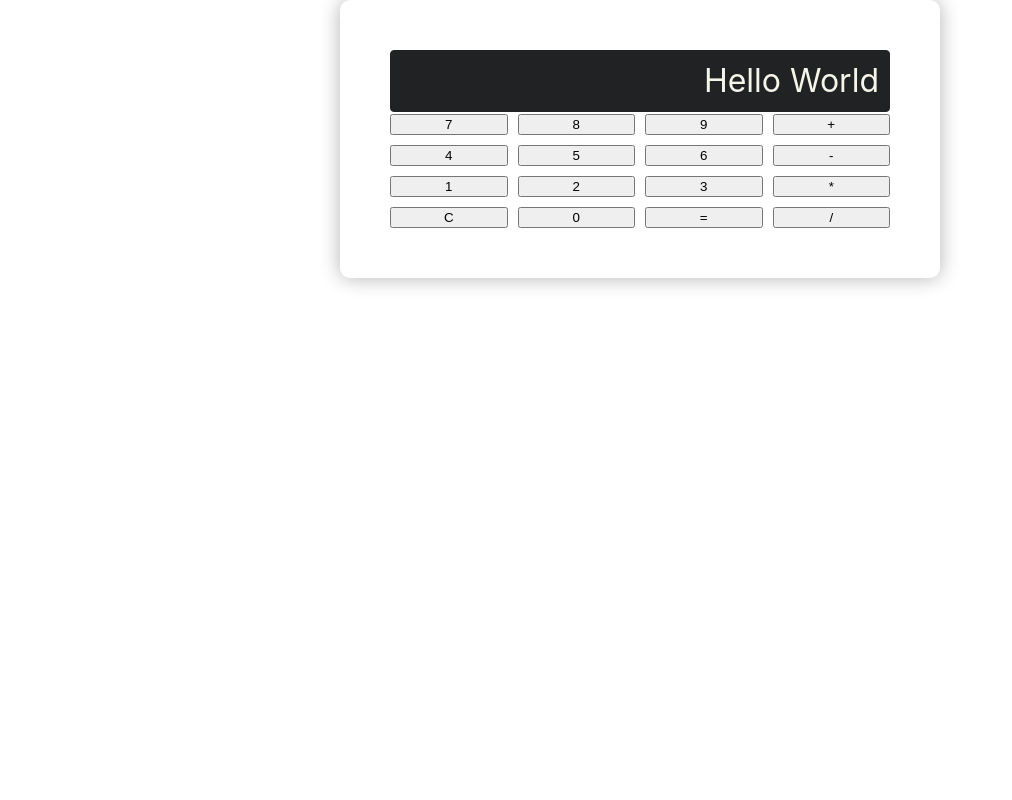
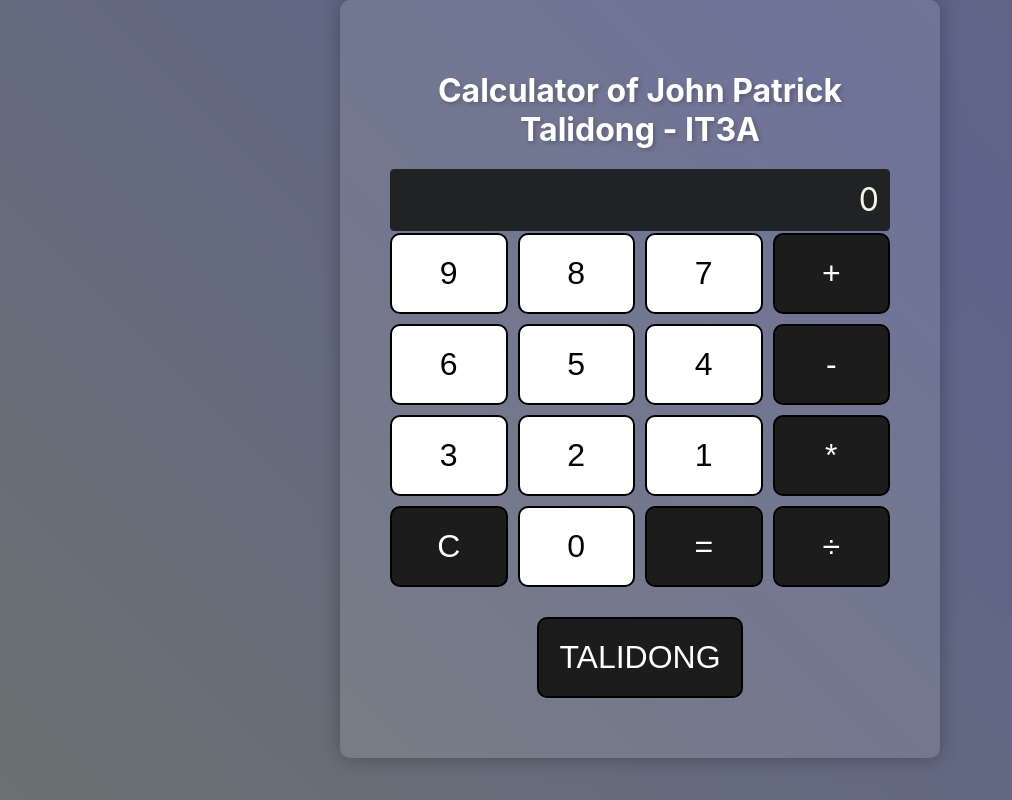
Before and after one commit to Jipee01/calcIT3a2023, a React (Create React App) app: page / in a window 1280 px wide. Shown: the whole page, without its empty margins (0-1012 px from the left). Built offline with nearby package versions, Linux system fonts and the light colour scheme.

Commit message:
2nd commit

```diff
--- a/src/App.js
+++ b/src/App.js
@@ -1,46 +1,129 @@
+import React, { useState } from 'react';
 import './App.css';
 
-function CalcButton({label}) {
+function CalcButton({ label, onClick, buttonClassName = "CalcButton", style = {} }) {
+  // Define a list of labels that should have a different background color (white)
+  const whiteBackgroundLabels = ["9", "8", "7", "6", "5", "4", "3", "2", "1","0"];
+
+  // Conditionally apply the "WhiteBackground" class if the label is in the list
+  const finalClassName = whiteBackgroundLabels.includes(label.toString())
+    ? `CalcButton ${buttonClassName} WhiteBackground`
+    : `CalcButton ${buttonClassName}`;
+
   return (
-    <button>
+    <button className={finalClassName} onClick={onClick} style={style}>
       {label}
     </button>
   );
 }
 
-function CalcDisplay({display}){
+function CalcDisplay({ display }) {
   return (
-    <div className='CalcDisplay'>
+    <div className="CalcDisplay">
       {display}
     </div>
-  )
-}
-
-
-function App() {
-  return (
-   <div className='CalcContainer'>
-    <CalcDisplay display={"Hello World"}/>
-    <div className='ButtonContainer'>
-      <CalcButton label ={7}/>
-      <CalcButton label ={8}/>
-      <CalcButton label ={9}/>
-      <CalcButton label ={"+"}/>
-      <CalcButton label ={4}/>
-      <CalcButton label ={5}/>
-      <CalcButton label ={6}/>
-      <CalcButton label ={"-"}/>
-      <CalcButton label ={1}/>
-      <CalcButton label ={2}/>
-      <CalcButton label ={3}/>
-      <CalcButton label ={"*"}/>
-      <CalcButton label ={"C"}/>
-      <CalcButton label ={0}/>
-      <CalcButton label ={"="}/>
-      <CalcButton label ={"/"}/>
-    </div>
-   </div>
   );
 }
 
-  export default App;
+export default function App() {
+  const [disp, setDisp] = useState("0");
+  const [num1, setNum1] = useState("");
+  const [oper, setOper] = useState("");
+  const [num2, setNum2] = useState("");
+
+  const numberClickHandler = (e) => {
+    e.preventDefault();
+    const value = e.target.innerHTML;
+    let num = value;
+    if (oper === "") {
+      num = num1 + num;
+      setNum1(num);
+    } else {
+      num = num2 + num;
+      setNum2(num);
+    }
+    setDisp(num);
+  }
+
+  const operatorClickHandler = (e) => {
+    e.preventDefault();
+    const value = e.target.innerHTML;
+    setOper(value);
+    setDisp(value);
+  }
+
+  const clearClickHandler = (e) => {
+    e.preventDefault();
+    setDisp("0");
+    setNum1("");
+    setOper("");
+    setNum2("");
+  }
+
+  const equalClickHandler = (e) => {
+    e.preventDefault();
+
+    if (num1 && num2) {
+      switch (oper) {
+        case "+":
+          setDisp(String(parseFloat(num1) + parseFloat(num2)));
+          break;
+        case "-":
+          setDisp(String(parseFloat(num1) - parseFloat(num2)));
+          break;
+        case "*":
+          setDisp(String(parseFloat(num1) * parseFloat(num2)));
+          break;
+        case "÷":
+          if (parseFloat(num2) === 0) {
+            setDisp("ERROR");
+          } else {
+            setDisp(String(parseFloat(num1) / parseFloat(num2)));
+          }
+          break;
+        default:
+          setDisp("ERROR");
+      }
+    } else {
+      setDisp("ERROR");
+    }
+    setNum1("");
+    setOper("");
+    setNum2("");
+  }
+
+  const showNameClickHandler = (e) => {
+    e.preventDefault();
+    setDisp("TALIDONG");
+  }
+
+  return (
+    <div className="App">
+      <div className="CalcContainer">
+        <h1>Calculator of John Patrick Talidong - IT3A</h1>
+        <CalcDisplay display={disp} />
+        <div className="ButtonContainer">
+          <CalcButton label={9} onClick={numberClickHandler} buttonClassName={"CalcButtonNum"} />
+          <CalcButton label={8} onClick={numberClickHandler} buttonClassName={"CalcButtonNum"} />
+          <CalcButton label={7} onClick={numberClickHandler} buttonClassName={"CalcButtonNum"} />
+          <CalcButton label={"+"} onClick={operatorClickHandler} />
+          <CalcButton label={6} onClick={numberClickHandler} buttonClassName={"CalcButtonNum"} />
+          <CalcButton label={5} onClick={numberClickHandler} buttonClassName={"CalcButtonNum"} />
+          <CalcButton label={4} onClick={numberClickHandler} buttonClassName={"CalcButtonNum"} />
+          <CalcButton label={"-"} onClick={operatorClickHandler} />
+          <CalcButton label={3} onClick={numberClickHandler} buttonClassName={"CalcButtonNum"} />
+          <CalcButton label={2} onClick={numberClickHandler} buttonClassName={"CalcButtonNum"} />
+          <CalcButton label={1} onClick={numberClickHandler} buttonClassName={"CalcButtonNum"} />
+          <CalcButton label={"*"} onClick={operatorClickHandler} />
+          <CalcButton label={"C"} onClick={clearClickHandler} />
+          <CalcButton label={0} onClick={numberClickHandler} buttonClassName={"CalcButtonNum"} />
+          <CalcButton label={"="} onClick={equalClickHandler} />
+          <CalcButton label={"÷"} onClick={operatorClickHandler} />
+        </div>
+        <div className="Name">
+          <CalcButton label={"TALIDONG"} onClick={showNameClickHandler} buttonClassName={"CalcButtonName"} style={{ margin: "10px 0" }} />
+        </div>
+      </div>
+    </div>
+  );
+}
```
